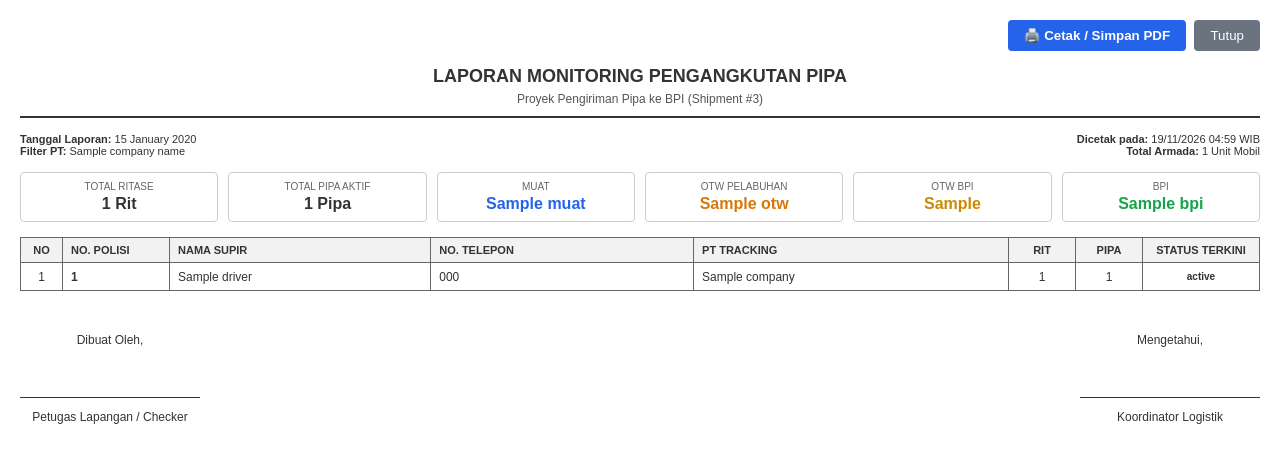
After one commit to Rafiaf15/Monitoring-Truck, a Laravel app: template resources/views/trucks/print.blade.php in a window 1280 px wide. The commit adds this page. Shown: the top 463 px of the page. Run offline with Laravel 12, Linux system fonts and the light colour scheme; the template is opened without the code that fills it: most values are stand-ins (such as "Sample title", 1, 10 or a date in 2020).

Commit message:
update alur kerja

```diff
--- a/database/seeders/TruckSeeder.php
+++ b/database/seeders/TruckSeeder.php
@@ -49,7 +49,7 @@ class TruckSeeder extends Seeder
             ['plate' => 'B 9834 UEL', 'driver' => 'Miswan',       'phone' => '+62 877-7562-1785','company' => 'Tjp'],
             ['plate' => 'B 9828 UEL', 'driver' => 'Sungari',      'phone' => '+62 821-4630-5411','company' => 'Tjp'],
             ['plate' => 'B 9519 PEI', 'driver' => 'Erpan',        'phone' => '+62 838-3414-5481','company' => 'Tjp'],
-            ['plate' => 'B 9250 UEJ', 'driver' => 'Kiswanto',     'phone' => '+62 878-4092-5447','company' => 'Tjp'],
+            ['plate' => 'B 9124 UEM', 'driver' => 'Satiri',       'phone' => '+62 858-1454-8438','company' => 'Tjp'],
         ];
 
         foreach ($data as $d) {
--- a/resources/views/trucks/create.blade.php
+++ b/resources/views/trucks/create.blade.php
@@ -57,7 +57,9 @@
                 <select name="status" class="form-select @error('status') is-invalid @enderror" required>
                     <option value="muat"  {{ old('status','muat') == 'muat' ? 'selected' : '' }}>Proses Muat</option>
                     <option value="otw"   {{ old('status') == 'otw' ? 'selected' : '' }}>OTW Pelabuhan</option>
+                    <option value="otw_bpi" {{ old('status') == 'otw_bpi' ? 'selected' : '' }}>OTW BPI</option>
                     <option value="bpi"   {{ old('status') == 'bpi' ? 'selected' : '' }}>BPI</option>
+                    <option value="otw-bpi"   {{ old('status') == 'otw-bpi' ? 'selected' : '' }}>OTW BPI</option>
                 </select>
                 @error('status')<div class="invalid-feedback">{{ $message }}</div>@enderror
             </div>
--- a/resources/views/trucks/edit.blade.php
+++ b/resources/views/trucks/edit.blade.php
@@ -66,7 +66,8 @@
                 @php $currentStatus = old('status', $truck->currentLoad->status ?? 'bpi'); @endphp
                 <option value="muat" {{ $currentStatus == 'muat' ? 'selected' : '' }}>Proses Muat</option>
                 <option value="otw"  {{ $currentStatus == 'otw'  ? 'selected' : '' }}>OTW Pelabuhan</option>
-                <option value="bpi"  {{ $currentStatus == 'bpi'  ? 'selected' : '' }}>BPI (Selesai Bongkar)</option>
+                <option value="otw_bpi" {{ $currentStatus == 'otw_bpi' ? 'selected' : '' }}>OTW BPI</option>
+                <option value="bpi"  {{ $currentStatus == 'bpi'  ? 'selected' : '' }}>BPI</option>
             </select>
             @error('status')<div class="invalid-feedback">{{ $message }}</div>@enderror
         </div>
--- /dev/null
+++ b/resources/views/trucks/print.blade.php
@@ -0,0 +1,222 @@
+<!DOCTYPE html>
+<html lang="id">
+<head>
+    <meta charset="UTF-8">
+    <meta name="viewport" content="width=device-width, initial-scale=1.0">
+    <title>Laporan Monitoring Truk Pipa - {{ $selectedDate }}</title>
+    <style>
+        body {
+            font-family: Arial, sans-serif;
+            font-size: 12px;
+            color: #333;
+            margin: 20px;
+        }
+        .header {
+            text-align: center;
+            border-bottom: 2px solid #333;
+            padding-bottom: 10px;
+            margin-bottom: 15px;
+        }
+        .header h2 {
+            margin: 0 0 5px 0;
+            font-size: 18px;
+            text-transform: uppercase;
+        }
+        .header p {
+            margin: 0;
+            font-size: 12px;
+            color: #555;
+        }
+        .meta {
+            display: flex;
+            justify-content: space-between;
+            margin-bottom: 15px;
+            font-size: 11px;
+        }
+        .summary-box {
+            display: flex;
+            gap: 10px;
+            margin-bottom: 15px;
+        }
+        .summary-item {
+            flex: 1;
+            border: 1px solid #ccc;
+            padding: 8px;
+            text-align: center;
+            border-radius: 4px;
+        }
+        .summary-item .title {
+            font-size: 10px;
+            text-transform: uppercase;
+            color: #666;
+            margin-bottom: 3px;
+        }
+        .summary-item .count {
+            font-size: 16px;
+            font-weight: bold;
+        }
+        table {
+            width: 100%;
+            border-collapse: collapse;
+            margin-bottom: 20px;
+        }
+        th, td {
+            border: 1px solid #666;
+            padding: 6px 8px;
+            text-align: left;
+        }
+        th {
+            background-color: #f2f2f2;
+            font-size: 11px;
+            text-transform: uppercase;
+        }
+        .text-center { text-align: center; }
+        .badge {
+            display: inline-block;
+            padding: 2px 6px;
+            border-radius: 3px;
+            font-size: 10px;
+            font-weight: bold;
+        }
+        .badge-muat { background-color: #dbeafe; color: #1e40af; }
+        .badge-otw { background-color: #fef3c7; color: #92400e; }
+        .badge-otw_bpi { background-color: #fef9c3; color: #854d0e; }
+        .badge-bpi { background-color: #dcfce7; color: #166534; }
+        .footer {
+            margin-top: 30px;
+            display: flex;
+            justify-content: space-between;
+        }
+        .signature {
+            text-align: center;
+            width: 180px;
+        }
+        .signature .line {
+            margin-top: 50px;
+            border-bottom: 1px solid #333;
+        }
+        @media print {
+            .no-print { display: none; }
+            body { margin: 0; }
+        }
+    </style>
+</head>
+<body>
+
+    <div class="no-print" style="margin-bottom: 15px; text-align: right;">
+        <button onclick="window.print()" style="padding: 8px 16px; font-weight: bold; background: #2563eb; color: #fff; border: none; border-radius: 4px; cursor: pointer;">
+            🖨️ Cetak / Simpan PDF
+        </button>
+        <button onclick="window.close()" style="padding: 8px 16px; background: #6b7280; color: #fff; border: none; border-radius: 4px; cursor: pointer; margin-left: 5px;">
+            Tutup
+        </button>
+    </div>
+
+    <div class="header">
+        <h2>LAPORAN MONITORING PENGANGKUTAN PIPA</h2>
+        <p>Proyek Pengiriman Pipa ke BPI (Shipment #3)</p>
+    </div>
+
+    <div class="meta">
+        <div>
+            <strong>Tanggal Laporan:</strong> {{ \Carbon\Carbon::parse($selectedDate)->translatedFormat('d F Y') }}<br>
+            <strong>Filter PT:</strong> {{ $companyName }}
+        </div>
+        <div style="text-align: right;">
+            <strong>Dicetak pada:</strong> {{ now()->format('d/m/Y H:i') }} WIB<br>
+            <strong>Total Armada:</strong> {{ $trucks->count() }} Unit Mobil
+        </div>
+    </div>
+
+    {{-- Ringkasan --}}
+    <div class="summary-box">
+        <div class="summary-item">
+            <div class="title">Total Ritase</div>
+            <div class="count">{{ $totalTrips }} Rit</div>
+        </div>
+        <div class="summary-item">
+            <div class="title">Total Pipa Aktif</div>
+            <div class="count">{{ $totalPipes }} Pipa</div>
+        </div>
+        <div class="summary-item">
+            <div class="title">Muat</div>
+            <div class="count" style="color:#2563eb">{{ $statusCounts['muat'] ?? 0 }}</div>
+        </div>
+        <div class="summary-item">
+            <div class="title">OTW Pelabuhan</div>
+            <div class="count" style="color:#d97706">{{ $statusCounts['otw'] ?? 0 }}</div>
+        </div>
+        <div class="summary-item">
+            <div class="title">OTW BPI</div>
+            <div class="count" style="color:#ca8a04">{{ $statusCounts['otw_bpi'] ?? 0 }}</div>
+        </div>
+        <div class="summary-item">
+            <div class="title">BPI</div>
+            <div class="count" style="color:#16a34a">{{ $statusCounts['bpi'] ?? 0 }}</div>
+        </div>
+    </div>
+
+    {{-- Tabel Data --}}
+    <table>
+        <thead>
+            <tr>
+                <th style="width: 25px;" class="text-center">No</th>
+                <th style="width: 90px;">No. Polisi</th>
+                <th>Nama Supir</th>
+                <th>No. Telepon</th>
+                <th>PT Tracking</th>
+                <th class="text-center" style="width: 50px;">Rit</th>
+                <th class="text-center" style="width: 50px;">Pipa</th>
+                <th class="text-center" style="width: 100px;">Status Terkini</th>
+            </tr>
+        </thead>
+        <tbody>
+            @forelse($trucks as $i => $truck)
+            @php
+                $status = $truck->currentLoad->status ?? 'bpi';
+                $pipe   = $truck->currentLoad->pipe_count ?? 0;
+                $trip   = $truck->currentLoad->trip_count ?? 0;
+                $statusLabels = [
+                    'muat'    => 'Muat',
+                    'otw'     => 'OTW Pelabuhan',
+                    'otw_bpi' => 'OTW BPI',
+                    'bpi'     => 'BPI'
+                ];
+            @endphp
+            <tr>
+                <td class="text-center">{{ $i + 1 }}</td>
+                <td><strong>{{ $truck->plate_number }}</strong></td>
+                <td>{{ $truck->driver->name }}</td>
+                <td>{{ $truck->driver->phone }}</td>
+                <td>{{ $truck->company->name }}</td>
+                <td class="text-center">{{ $trip }}</td>
+                <td class="text-center">{{ $pipe }}</td>
+                <td class="text-center">
+                    <span class="badge badge-{{ $status }}">
+                        {{ $statusLabels[$status] ?? $status }}
+                    </span>
+                </td>
+            </tr>
+            @empty
+            <tr>
+                <td colspan="8" class="text-center">Tidak ada data untuk ditampilkan.</td>
+            </tr>
+            @endforelse
+        </tbody>
+    </table>
+
+    <div class="footer">
+        <div class="signature">
+            <p>Dibuat Oleh,</p>
+            <div class="line"></div>
+            <p>Petugas Lapangan / Checker</p>
+        </div>
+        <div class="signature">
+            <p>Mengetahui,</p>
+            <div class="line"></div>
+            <p>Koordinator Logistik</p>
+        </div>
+    </div>
+
+</body>
+</html>
--- a/routes/web.php
+++ b/routes/web.php
@@ -4,6 +4,9 @@ use Illuminate\Support\Facades\Route;
 use App\Http\Controllers\TruckController;
 
 Route::get('/', fn () => redirect()->route('trucks.index'));
+
+// Print Laporan Monitoring
+Route::get('trucks/print', [TruckController::class, 'print'])->name('trucks.print');
 
 // Log aktivitas & fitur hapus log jika salah
 Route::get('trucks/logs', [TruckController::class, 'logs'])->name('trucks.logs');
@@ -14,3 +17,7 @@ Route::resource('trucks', TruckController::class);
 // Inline update – pipe & status
 Route::post('trucks/{truck}/update-load', [TruckController::class, 'updateLoad'])
     ->name('trucks.updateLoad');
+
+// Tombol cepat: +1 Rit
+Route::post('trucks/{truck}/increment-trip', [TruckController::class, 'incrementTrip'])
+    ->name('trucks.incrementTrip');
--- /dev/null
+++ b/update_otw_bpi.sql
@@ -0,0 +1,5 @@
+-- Query SQL Update: Tambah ENUM status 'otw_bpi'
+-- Jalankan query ini di phpMyAdmin (baik lokal maupun InfinityFree)
+
+ALTER TABLE `loads` MODIFY COLUMN `status` ENUM('muat', 'otw', 'otw_bpi', 'bpi') NOT NULL DEFAULT 'bpi';
+ALTER TABLE `load_logs` MODIFY COLUMN `status` ENUM('muat', 'otw', 'otw_bpi', 'bpi') NOT NULL;
```
Also changed, not shown: app/Http/Controllers/TruckController.php (+120 -20 lines), resources/views/trucks/index.blade.php (+116 -60 lines), database/migrations/2024_01_01_000006_add_otw_bpi_to_status_enum.php (added), public/css/app.css, resources/views/layouts/base.blade.php (line endings or trailing spaces).
